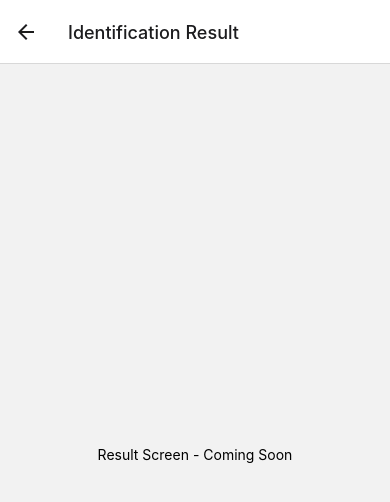
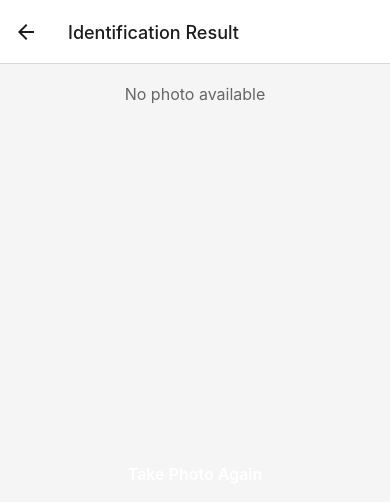
Before and after one commit to scottxwalsh/PlantIdentification, a React Native app: screen /Result in a window 390 px wide. Shown: the top 502 px of the page. Built offline with nearby package versions, Linux system fonts and the light colour scheme.

Commit message:
Add Result screen to display photo, show loading state while processing, option to retake or proceed, navigation to the PlantDetails screen

```diff
--- a/src/screens/ResultScreen.js
+++ b/src/screens/ResultScreen.js
@@ -1,10 +1,84 @@
-import React from 'react';
-import { View, Text, StyleSheet } from 'react-native';
+import React, { useState, useEffect } from 'react';
+import { View, StyleSheet, Image, TouchableOpacity, Text, ActivityIndicator } from 'react-native';
+import { useNavigation, useRoute } from '@react-navigation/native';
 
 const ResultScreen = () => {
+  const [isProcessing, setIsProcessing] = useState(false);
+  const [photo, setPhoto] = useState(null);
+  const navigation = useNavigation();
+  const route = useRoute();
+
+  useEffect(() => {
+    if (route.params?.photo) {
+      setPhoto(route.params.photo);
+    }
+  }, [route.params?.photo]);
+
+  const handleRetake = () => {
+    navigation.goBack();
+  };
+
+  const handleIdentify = async () => {
+    setIsProcessing(true);
+    try {
+      // TODO: Implement plant identification API call here
+      // For now, we'll simulate a delay
+      await new Promise(resolve => setTimeout(resolve, 2000));
+      navigation.navigate('PlantDetails', {
+        plantData: {
+          name: 'Sample Plant',
+          scientificName: 'Sample Scientific Name',
+          description: 'This is a sample plant description.',
+          careInstructions: 'Sample care instructions.',
+        }
+      });
+    } catch (error) {
+      console.error('Identification failed:', error);
+    } finally {
+      setIsProcessing(false);
+    }
+  };
+
+  if (!photo) {
+    return (
+      <View style={styles.container}>
+        <Text style={styles.errorText}>No photo available</Text>
+        <TouchableOpacity style={styles.button} onPress={handleRetake}>
+          <Text style={styles.buttonText}>Take Photo Again</Text>
+        </TouchableOpacity>
+      </View>
+    );
+  }
+
   return (
     <View style={styles.container}>
-      <Text>Result Screen - Coming Soon</Text>
+      <Image
+        source={{ uri: `file://${photo}` }}
+        style={styles.image}
+        resizeMode="contain"
+      />
+
+      <View style={styles.controls}>
+        <TouchableOpacity
+          style={[styles.button, styles.retakeButton]}
+          onPress={handleRetake}
+          disabled={isProcessing}
+        >
+          <Text style={styles.buttonText}>Retake Photo</Text>
+        </TouchableOpacity>
+
+        <TouchableOpacity
+          style={[styles.button, styles.identifyButton]}
+          onPress={handleIdentify}
+          disabled={isProcessing}
+        >
+          {isProcessing ? (
+            <ActivityIndicator color="white" />
+          ) : (
+            <Text style={styles.buttonText}>Identify Plant</Text>
+          )}
+        </TouchableOpacity>
+      </View>
     </View>
   );
 };
@@ -12,8 +86,53 @@ const ResultScreen = () => {
 const styles = StyleSheet.create({
   container: {
     flex: 1,
+    backgroundColor: '#f5f5f5',
+    padding: 20,
+  },
+  image: {
+    flex: 1,
+    width: '100%',
+    borderRadius: 12,
+    backgroundColor: '#fff',
+    shadowColor: '#000',
+    shadowOffset: {
+      width: 0,
+      height: 2,
+    },
+    shadowOpacity: 0.25,
+    shadowRadius: 3.84,
+    elevation: 5,
+  },
+  controls: {
+    flexDirection: 'row',
+    justifyContent: 'space-between',
+    marginTop: 20,
+    gap: 10,
+  },
+  button: {
+    flex: 1,
+    padding: 15,
+    borderRadius: 8,
+    alignItems: 'center',
     justifyContent: 'center',
-    alignItems: 'center',
+    minHeight: 50,
+  },
+  retakeButton: {
+    backgroundColor: '#ff4444',
+  },
+  identifyButton: {
+    backgroundColor: '#4CAF50',
+  },
+  buttonText: {
+    color: 'white',
+    fontSize: 16,
+    fontWeight: '600',
+  },
+  errorText: {
+    fontSize: 16,
+    color: '#666',
+    textAlign: 'center',
+    marginBottom: 20,
   },
 });
 
```
